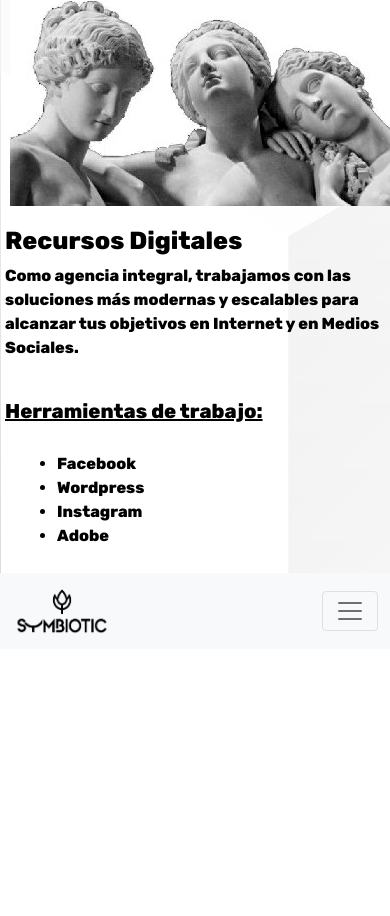
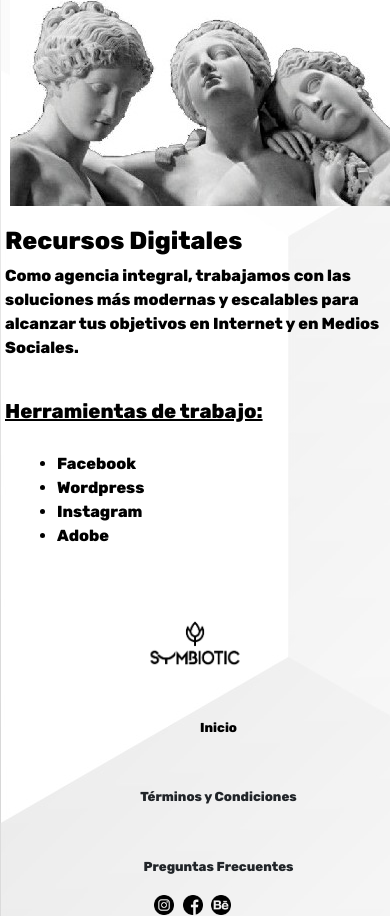
Before and after one commit to Gasta1992/Entrega-Final, a plain HTML site: page pages/nosotros.html in a window 390 px wide. Shown: the part 337-1253 px from the top of the page. Before the commit the page ends 986 px from the top, so only its background shows below. Drawn offline with nearby package versions, Linux system fonts and the light colour scheme.

Commit message:
nuevo footer

```diff
--- a/css/style.css
+++ b/css/style.css
@@ -283,30 +283,105 @@ body {
 /* ---------------------------------------------------FOOTER-------------------------------------------------- */
 
 .footer {
+    display: flex;
+    justify-content: space-around;
+    align-items: center;
+    margin-top: 50px;
     grid-area: footer;
 }
 
-.footer nav div div ul {
+.footer ul {
     display: flex;
     list-style: none;
     font-size: small;
-    margin-bottom: -10px;
 }
 
-.footer nav div div ul li {
+.footer ul li {
     margin-left: 15px;
+    font-size: small;
+    margin-top: 50px;
+
 }
 
-.footer nav div div ul li a {
+.footer ul li a {
     text-decoration: none;
     color: black;
-}
-
-.redes-sociales>a>img {
-    width: 30px;
-    height: 30px;
 }
 
 .redes-sociales a img:hover {
     transform: scale(1.15, 1.15);
 }
+
+.footer a img {
+    width: 100px;
+    height: 50px;
+    align-items: center;
+}
+
+.footer div img {
+    width: 25px;
+    height: 25px;
+    margin-right: 5px;
+}
+/*-------------------------------------------------------@MEDIA QUERIES-------------------------------------------------*/
+
+/*----------FOOTER----------*/
+/* tablet */
+
+@media screen and (max-width:768px) {
+
+
+    .footer {
+        flex-direction: column;
+    }
+
+    .footer ul {
+        font-size: small;
+        flex-direction: column;
+        justify-content: center;
+        text-align: center;
+    }
+
+    .footer a img {
+        width: 100px;
+        height: 50px;
+        justify-content: center;
+        text-align: center;
+    }
+
+    .footer div img {
+        width: 20px;
+        height: 20px;
+    }
+
+}
+
+/* mobile */
+@media screen and (max-width:576px) {
+
+    .footer {
+        flex-direction: column;
+        justify-content: center;
+        text-align: center;
+    }
+
+    .footer ul {
+        font-size: x-small;
+        flex-direction: column;
+        justify-content: center;
+        text-align: center;
+    }
+
+    .footer a img {
+        width: 100px;
+        height: 50px;
+        justify-content: center;
+        text-align: center;
+    }
+
+    .footer div img {
+        width: 20px;
+        height: 20px;
+
+    }
+}
--- a/pages/nosotros.html
+++ b/pages/nosotros.html
@@ -31,7 +31,7 @@
                 <div class="collapse navbar-collapse justify-content-end" id="navbarNavAltMarkup">
                     <div class="navbar-nav">
                         <a class="nav-link" href="../index.html">Inicio</a>
-                        <a class="nav-link active" aria-current= "page"  href="nosotros.html">Nosotros</a>
+                        <a class="nav-link active" aria-current="page" href="nosotros.html">Nosotros</a>
                         <a class="nav-link" href="portfolio.html">Portfolio</a>
                         <a class="nav-link" href="servicios.html">Servicios</a>
                         <a class="nav-link" href="#contacto">Contacto</a>
@@ -79,36 +79,20 @@
 
 
     <footer class="footer">
-        <nav class="navbar navbar-expand-lg navbar-light bg-light">
-            <div class="container-fluid">
-                <a class="navbar-brand" href="#">
-                    <img class="logosym" src="../images/Sym.png" alt="Sym">
-                </a>
-                <button class="navbar-toggler" type="button" data-bs-toggle="collapse"
-                    data-bs-target="#navbarNavAltMarkup" aria-controls="navbarNavAltMarkup" aria-expanded="false"
-                    aria-label="Toggle navigation">
-                    <span class="navbar-toggler-icon"></span>
-                </button>
-                <div class="collapse navbar-collapse justify-content-end" id="navbarNavAltMarkup">
-                    <ul>
-                        <li><a href="index.html">Inicio</a></li>
-                        <li><a href=""></a> Términos y Condiciones</li>
-                        <li><a href=""></a> Preguntas Frecuentes</li>
-                    </ul>
-                </div>
+        <a href="../index.html"> <img src="../images/Sym.png" alt="Logo"></a>
+        <ul>
+            <li><a href="../index.html">Inicio</a> </li>
+            <li><a href=""></a> Términos y Condiciones</li>
+            <li><a href=""></a> Preguntas Frecuentes</li>
+        </ul>
 
-                <div class="collapse navbar-collapse justify-content-end" id="navbarNavAltMarkup">
-                    <div class="redes-sociales">
-                        <a href="https://www.instagram.com/symbioticestudio/" target="_blank"><img
-                                src="../images/instagram.png" alt="Instagram"></a>
-                        <a href="https://www.facebook.com" target="_blank"><img src="../images/facebook.png"
-                                alt="Facebook"></a>
-                        <a href="https://www.behance.net/symbiotic-estudio" target="_blank"><img
-                                src="../images/behance-logo.png" alt="Behance"></a>
-                    </div>
-                </div>
-            </div>
-        </nav>
+        <div class="redes-sociales">
+            <a href="https://www.instagram.com/symbioticestudio/" target="_blank"><img src="../images/instagram.png"
+                    alt="Instagram"></a>
+            <a href="https://www.facebook.com" target="_blank"><img src="../images/facebook.png" alt="Facebook"></a>
+            <a href="https://www.behance.net/symbiotic-estudio" target="_blank"><img src="../images/behance-logo.png"
+                    alt="Behance"></a>
+        </div>
     </footer>
 
     <script src="https://cdn.jsdelivr.net/npm/@popperjs/core@2.10.2/dist/umd/popper.min.js"
```
Also changed, not shown: index.html (+11 -25 lines), pages/portfolio.html (+29 -36 lines), pages/servicios.html (+9 -25 lines).
